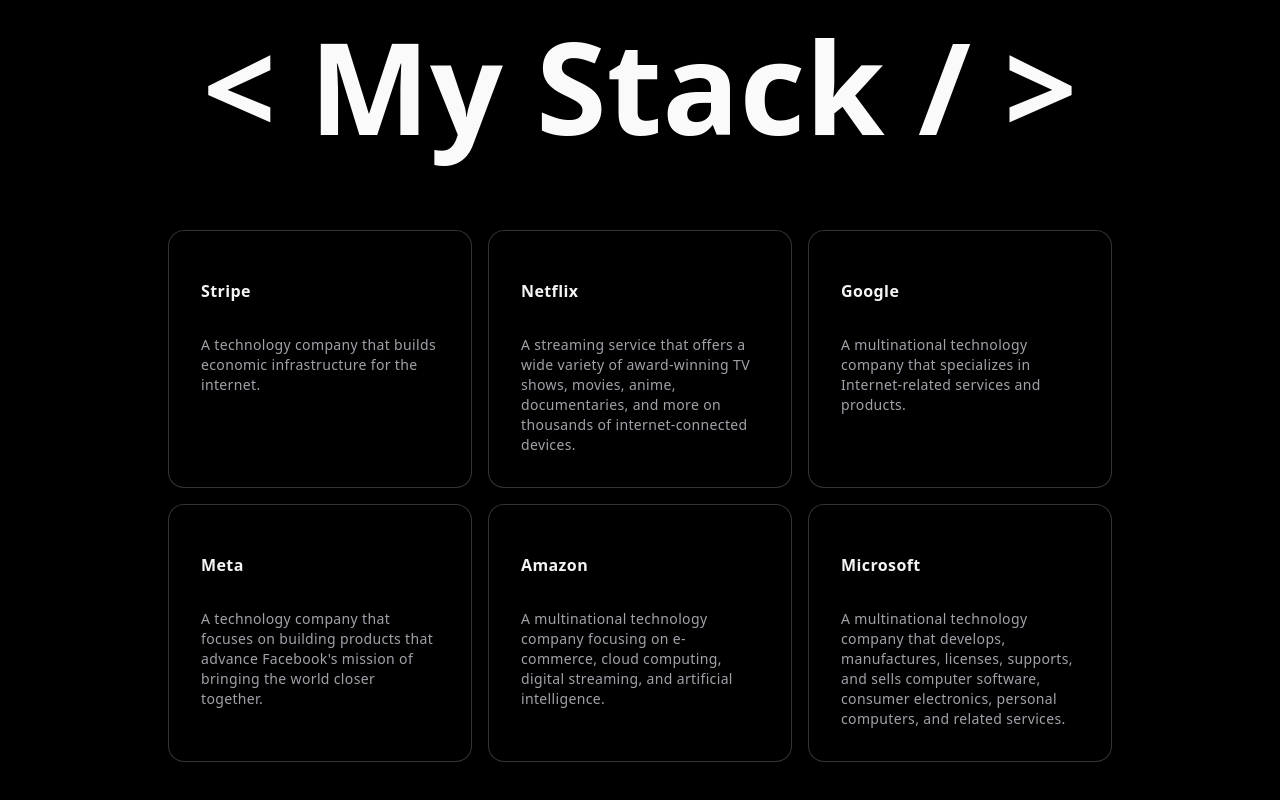
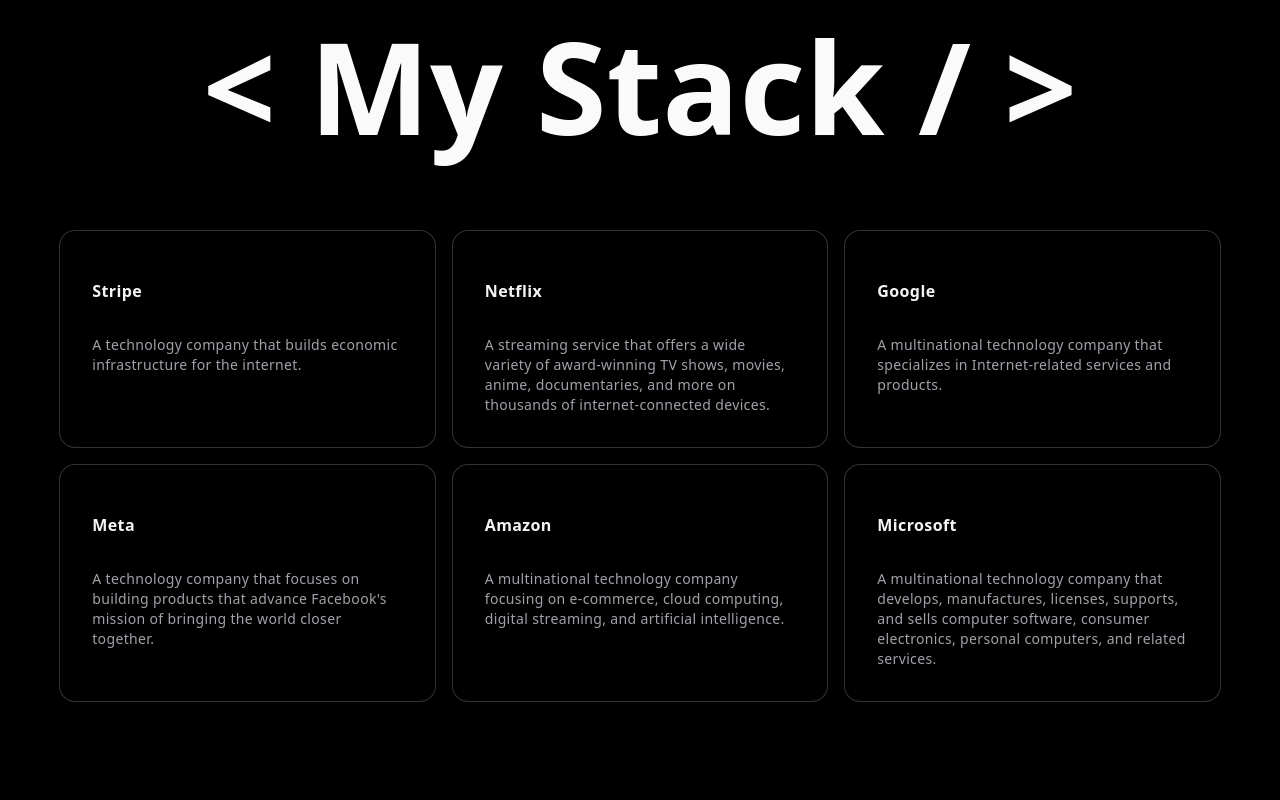
Before and after one commit to Poisonlocket/portfoliowebsitev2, a Next.js app: page / in a window 1280 px wide. Shown: the part 1802-2602 px from the top of the page. After the commit the page ends 2552 px from the top, so only its background shows below. Built offline with nearby package versions, Linux system fonts and the light colour scheme.

Commit message:
got the stack grid working, is responsive

```diff
--- a/components/ui/card-hover-effect.tsx
+++ b/components/ui/card-hover-effect.tsx
@@ -114,7 +114,7 @@
 
 export function CardHoverEffectDemo() {
     return (
-        <div className="max-w-5xl mx-auto px-8">
+        <div className="w-[92%] mx-auto">
             <HoverEffect items={projects} />
         </div>
     );
```
